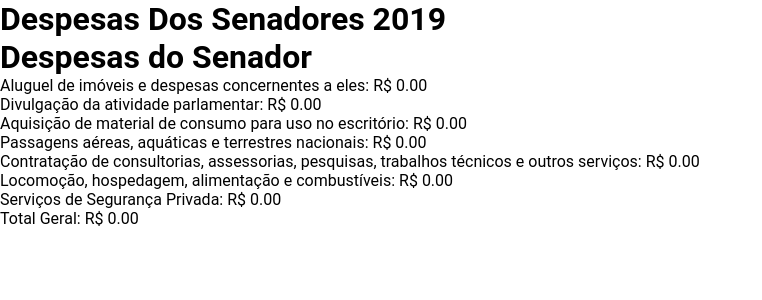
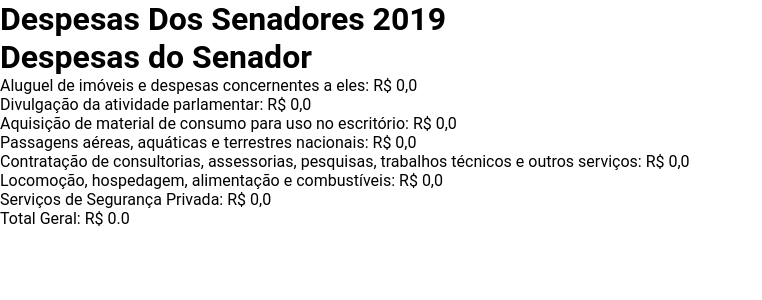
Before and after one commit to Alberto21-boop/Challengend-DTI, a React (Vite) app: page /expense/1 in a window 1280 px wide. Shown: the top 300 px of the page, without its empty margins (0-762 px from the left). Built offline with nearby package versions, Linux system fonts and the light colour scheme; no server answers.

Commit message:
In Brazilian Real currency format

```diff
--- a/src/components/pages/Expense/index.tsx
+++ b/src/components/pages/Expense/index.tsx
@@ -55,11 +55,14 @@ export function Expense() {
 
   const calculateTotalByType = (expenses: ExpenseType[], type: number) => {
     const filteredExpenses = expenses.filter((expense) => expense.tipo === type);
+
     const total = filteredExpenses.reduce((acc, expense) => {
-      return acc + expense.valor;
+      return acc + (expense.valor || 0);
     }, 0);
+
     return parseFloat(total.toFixed(2));
   };
+
 
   const totalByType: number[] = [];
   for (let i = 0; i < 7; i++) {
@@ -84,12 +87,13 @@ export function Expense() {
       <ul>
         {typeLabels.map((label, index) => (
           <li key={index}>
-            {label}: R$ {totalByType[index]?.toFixed(2) || "0.00"}
+            {label}: R$ {totalByType[index]?.toLocaleString('pt-BR', { minimumFractionDigits: 1, maximumFractionDigits: 1 }) || "0,0"}
           </li>
         ))}
+
       </ul>
 
-      <p>Total Geral: R$ {totalGeral.toFixed(2)}</p>
+      <p>Total Geral: R$ {totalGeral.toFixed(1)}</p>
     </>
   );
 }
```
